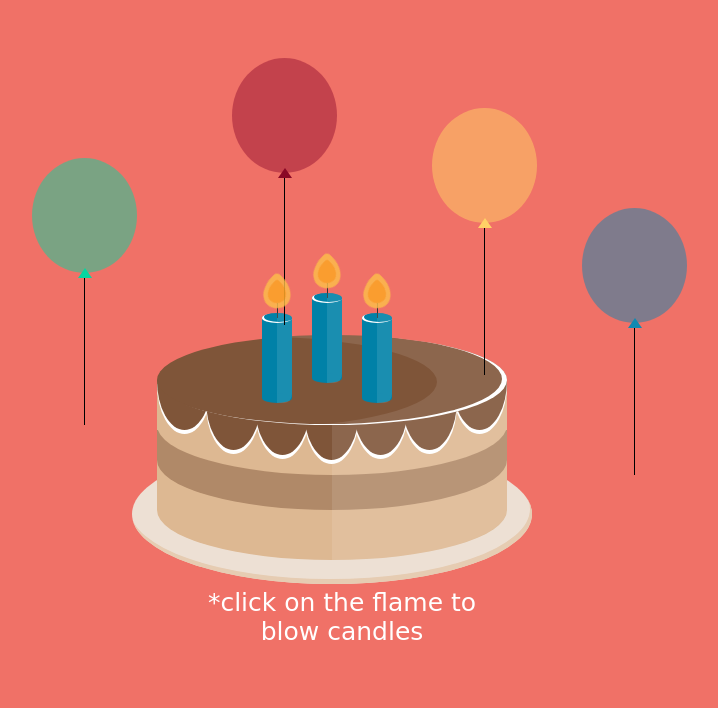
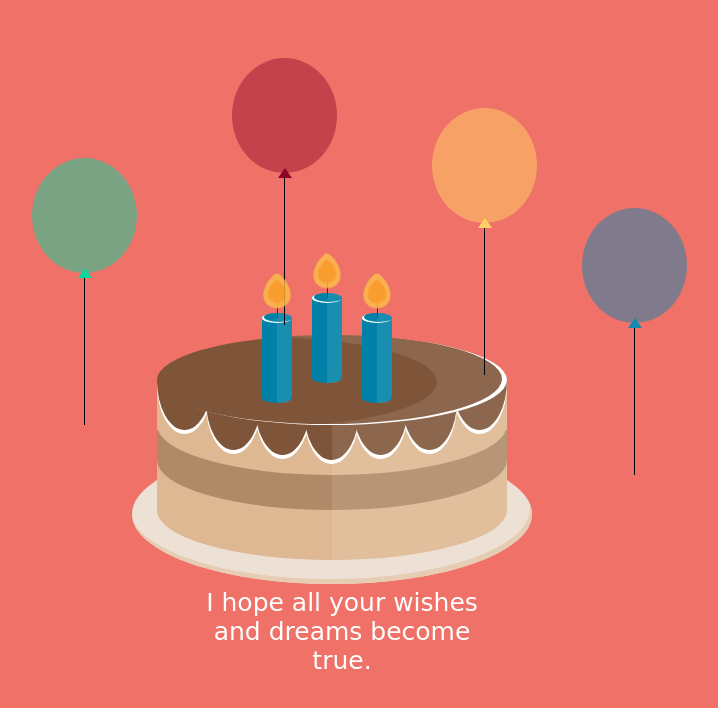
Before and after one commit to aaa1056205121/Birthday_Vicky, a plain HTML site: page index.html in a window 1280 px wide. Shown: the whole page, without its empty margins (308-1026 px from the left). Drawn offline with Linux system fonts and the light colour scheme.

Commit message:
Update index.html

```diff
--- a/index.html
+++ b/index.html
@@ -26,7 +26,7 @@
         <div class="b3"></div>
         <div class="b4"></div>
       </div>
-      <p class="text2">*click on the flame to blow candles</p>
+      <p class="text2">I hope all your wishes and dreams become true.</p>
     </div>
   </body>
 </html>
```
